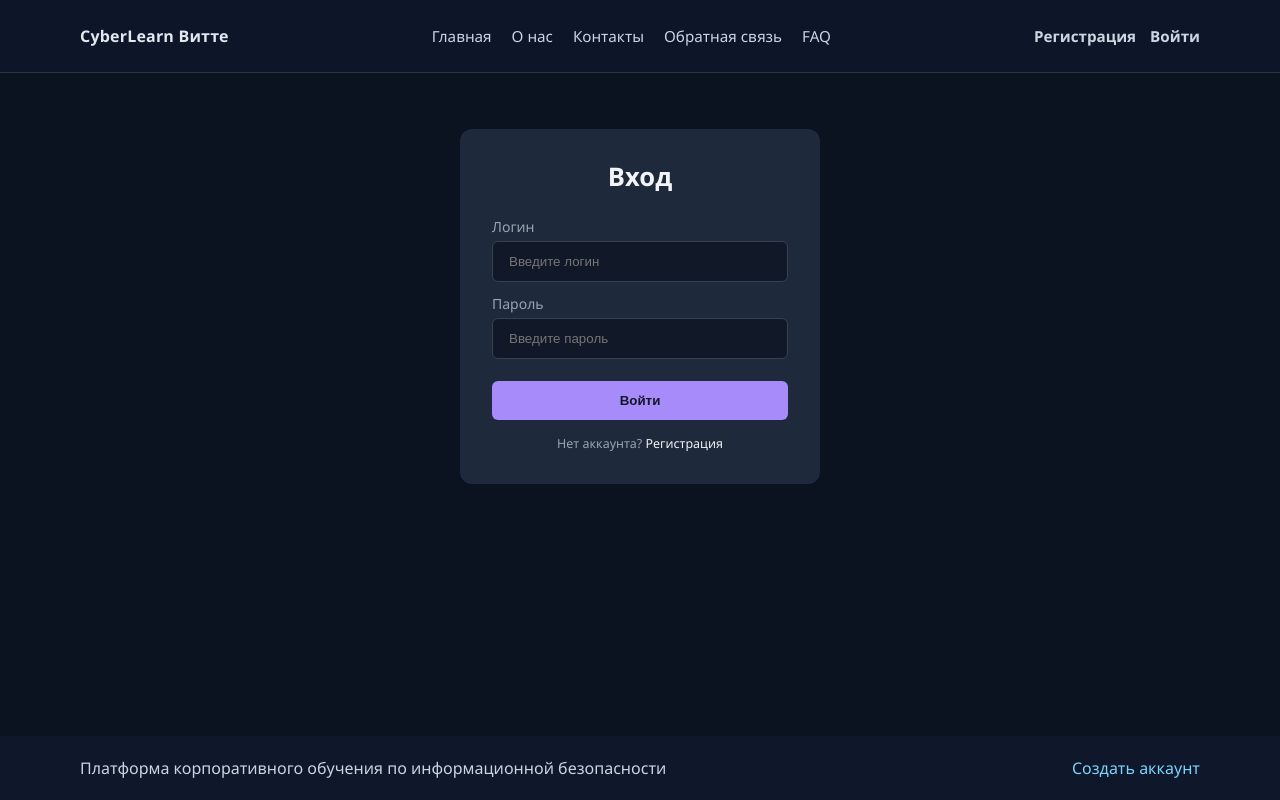
After one commit to corpedu1/corpedu, a Django app: page /login/ in a window 1280 px wide. The commit adds this page. Run offline with Django 5.2, Linux system fonts and the light colour scheme.

Commit message:
Created login page

```diff
--- a/app/urls.py
+++ b/app/urls.py
@@ -25,5 +25,6 @@ urlpatterns = [
     path('feedback/', views.feedback, name='feedback'),
     path('faq/', views.faq, name='faq'),
     path('register/', views.register, name='register'),
+    path('login/', views.login, name='login'),
     path('admin/', admin.site.urls),
 ]
--- a/app/views.py
+++ b/app/views.py
@@ -45,3 +45,10 @@ def register(request):
     Отображает страницу «Регистрация».
     """
     return render(request, "register.html")
+
+
+def login(request):
+    """
+    Отображает страницу «Вход».
+    """
+    return render(request, "login.html")
--- a/static/css/landing.css
+++ b/static/css/landing.css
@@ -751,7 +751,7 @@ a {
 .register-submit {
     display: block;
     width: 100%;
-    margin-top: 1rem;
+    margin-top: 1.4rem;
     background-color: #a78bfa;
     padding: 0.75rem;
     text-align: center;
--- /dev/null
+++ b/templates/login.html
@@ -0,0 +1,44 @@
+<!DOCTYPE html>
+<html lang="ru">
+<head>
+    <meta charset="UTF-8">
+    <meta name="viewport" content="width=device-width, initial-scale=1.0">
+    <title>Вход | CyberLearn Витте</title>
+    {% load static %}
+    <link rel="stylesheet" href="{% static 'css/landing.css' %}">
+</head>
+<body class="register-page-layout">
+    {% include "partials/navbar.html" %}
+
+    <main class="register-main">
+        <section class="section register-page">
+            <div class="container register-page__container">
+                <div class="register-form-container">
+                    <p class="register-title">Вход</p>
+                    <form class="register-form" action="#" method="post">
+                        <div class="register-input-group">
+                            <label for="login_username">Логин</label>
+                            <input type="text" name="username" id="login_username" placeholder="Введите логин">
+                        </div>
+                        <div class="register-input-group">
+                            <label for="login_password">Пароль</label>
+                            <input type="password" name="password" id="login_password" placeholder="Введите пароль">
+                        </div>
+                        <button class="register-submit" type="submit">Войти</button>
+                    </form>
+                    <p class="register-signin">Нет аккаунта?
+                        <a rel="noopener noreferrer" href="/register/">Регистрация</a>
+                    </p>
+                </div>
+            </div>
+        </section>
+    </main>
+
+    <footer class="footer">
+        <div class="container footer__content">
+            <p>Платформа корпоративного обучения по информационной безопасности</p>
+            <a href="/register/">Создать аккаунт</a>
+        </div>
+    </footer>
+</body>
+</html>
--- a/templates/partials/navbar.html
+++ b/templates/partials/navbar.html
@@ -10,7 +10,7 @@
         </nav>
         <div class="topbar__actions">
             <a class="topbar__action-link" href="/register/">Регистрация</a>
-            <a class="topbar__action-link" href="/admin/">Войти</a>
+            <a class="topbar__action-link" href="/login/">Войти</a>
         </div>
     </div>
 </header>
--- a/templates/register.html
+++ b/templates/register.html
@@ -39,7 +39,7 @@
                         <button class="register-submit" type="submit">Зарегистрироваться</button>
                     </form>
                     <p class="register-signin">Уже есть аккаунт?
-                        <a rel="noopener noreferrer" href="/admin/">Войти</a>
+                        <a rel="noopener noreferrer" href="/login/">Войти</a>
                     </p>
                 </div>
             </div>
@@ -49,7 +49,7 @@
     <footer class="footer">
         <div class="container footer__content">
             <p>Платформа корпоративного обучения по информационной безопасности</p>
-            <a href="/admin/">Перейти к авторизации</a>
+            <a href="/login/">Перейти к авторизации</a>
         </div>
     </footer>
 </body>
```
